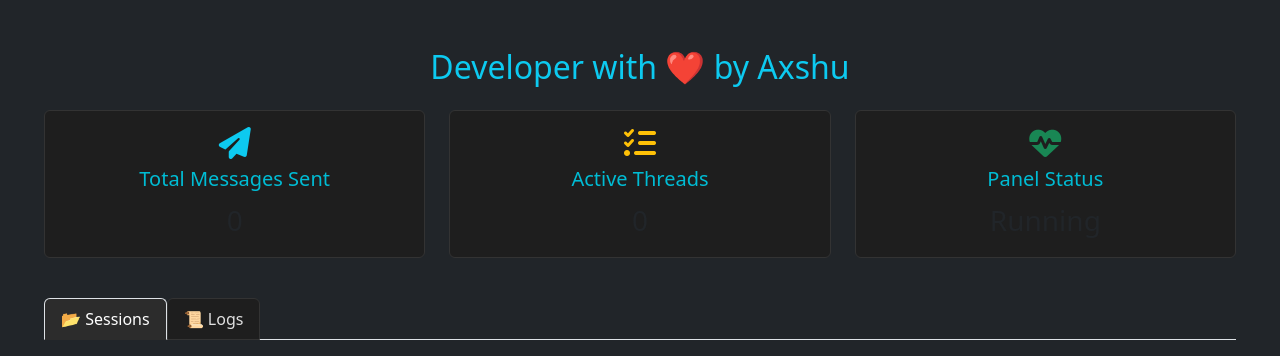
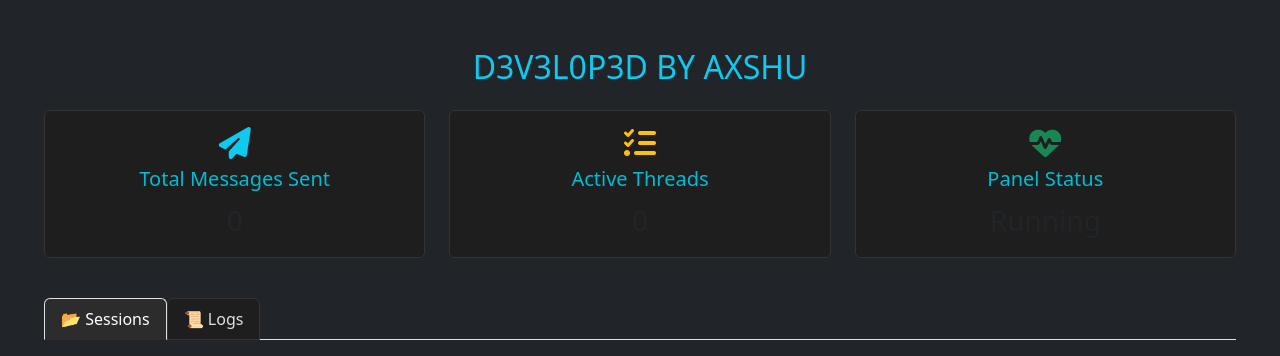
Before and after one commit to terabaap2530/MESSAGE-SENDER--BY-AXSHU, a Flask app: page /admin/panel in a window 1280 px wide. Shown: the top 356 px of the page. Run offline with Flask 3, Linux system fonts and the light colour scheme; the visitor is signed in with stand-in values (Sample User, id 1); data that the repository does not hold is empty.

Commit message:
Update admin.html

```diff
--- a/templates/admin.html
+++ b/templates/admin.html
@@ -26,7 +26,7 @@
 </head>
 <body class="bg-dark text-white">
   <div class="container py-5">
-    <h2 class="text-center text-info mb-4">Developer with ❤️ by Axshu</h2>
+    <h2 class="text-center text-info mb-4">D3V3L0P3D BY AXSHU</h2>
 
     <div class="row text-center mb-4">
         <div class="col-md-4 mb-3">
```
